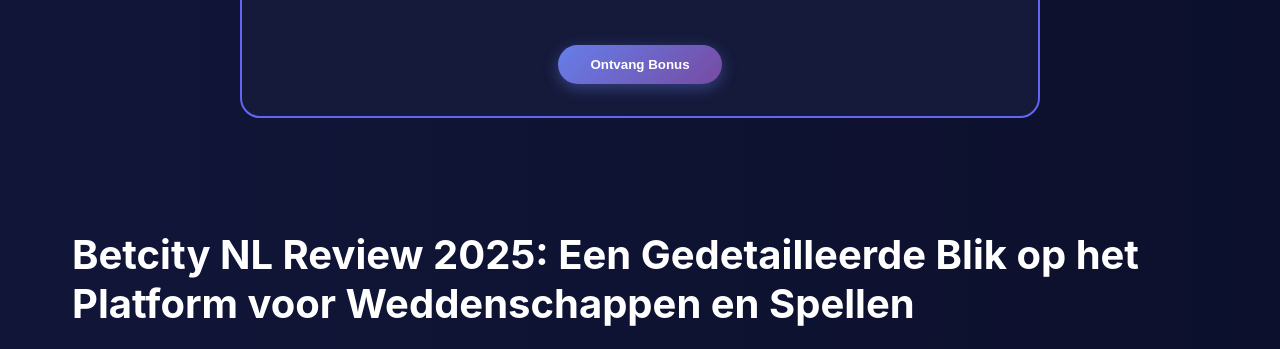
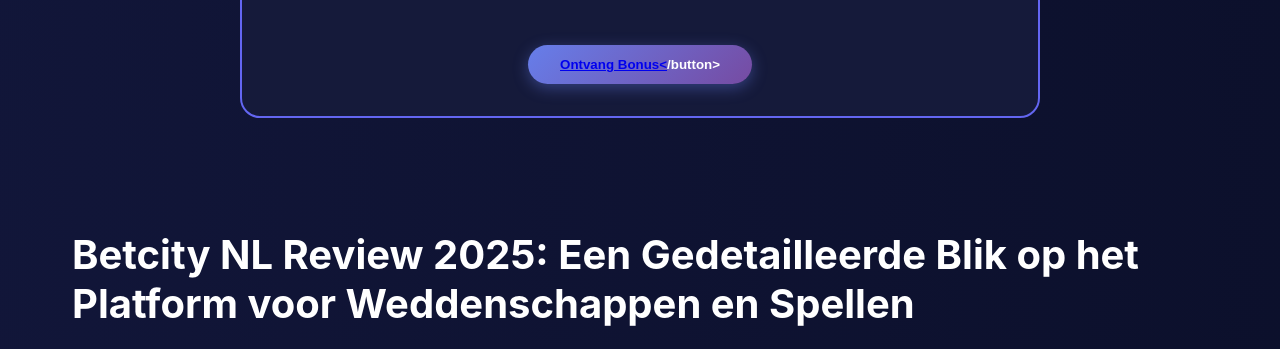
Before and after one commit to furror1989-jpg/nl, a plain HTML site: page index.html in a window 1280 px wide. Shown: the part 417-766 px from the top of the page. Drawn offline with Linux system fonts and the light colour scheme.

Commit message:
Update index.html

```diff
--- a/index.html
+++ b/index.html
@@ -736,7 +736,7 @@
                     <h2>🎁 Exclusief Aanbod</h2>
                     <div class="bonus-amount">300% + 500 FS</div>
                     <p>Op de eerste storting voor nieuwe spelers</p>
-                    <button class="btn-primary" style="margin-top: 1rem;">Ontvang Bonus</button>
+                    <button class="btn-primary" style="margin-top: 1rem;"><a href="https://wonaco100.com/en/registration">Ontvang Bonus<</a>/button>
                 </div>
             </section>
 
```
